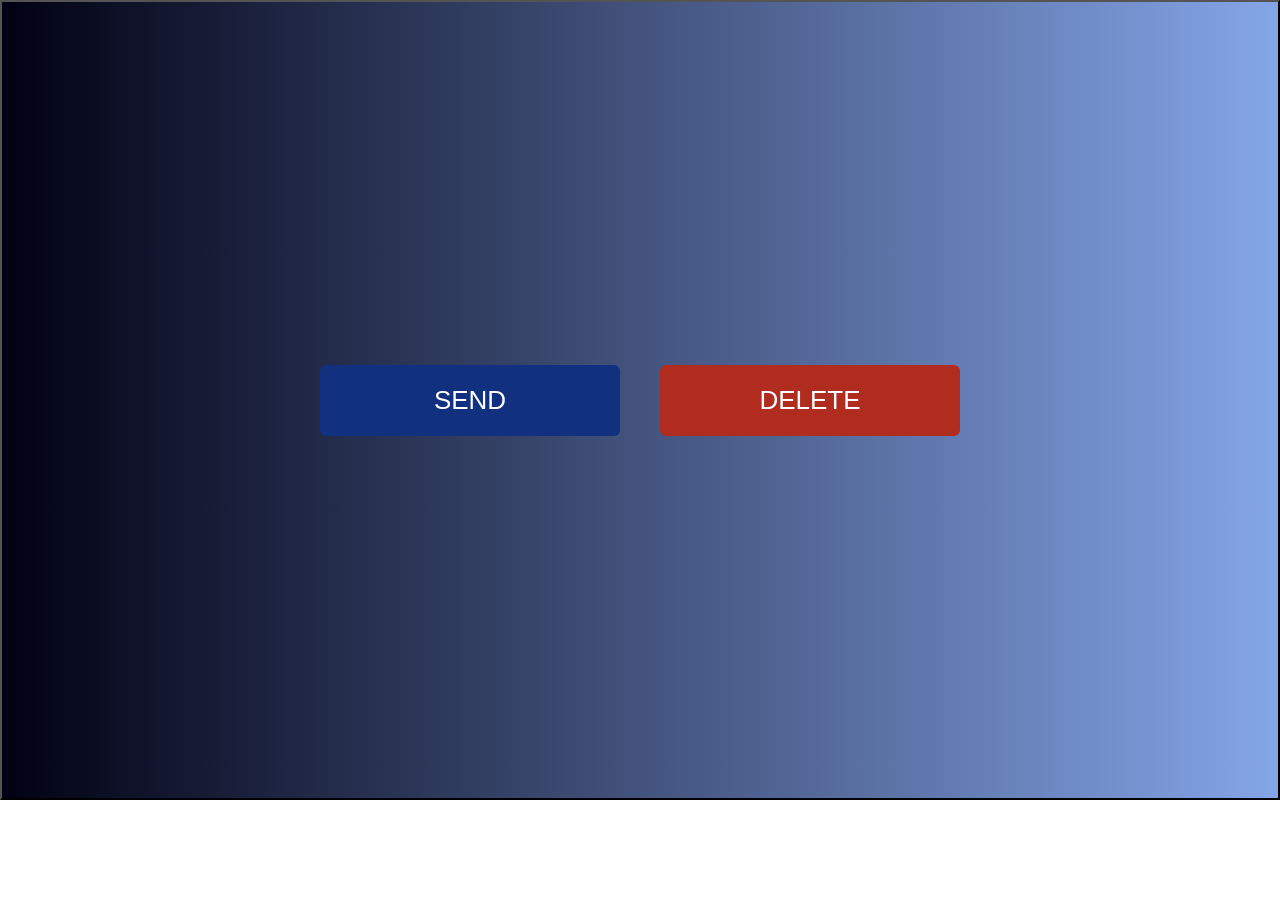
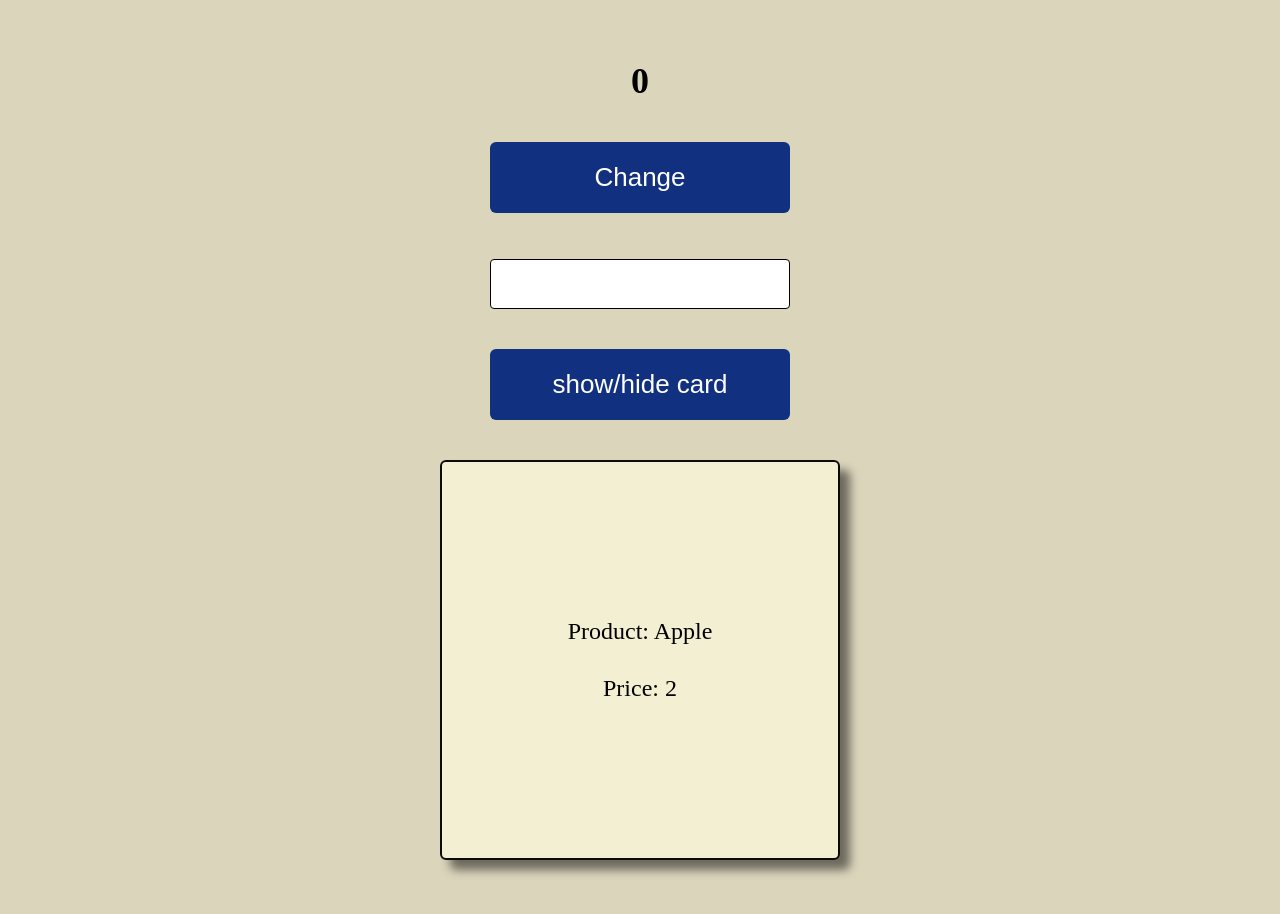
Before and after one commit to AnnMoiseieva/55-react-ts, a React (Vite) app: page / in a window 1280 px wide. Shown: the top 914 px of the page. Before the commit the page ends 800 px from the top, so only its background shows below. Built offline with nearby package versions, Linux system fonts and the light colour scheme.

Commit message:
add Lesson 11 dd 01.04.2025, topic - useEffect

```diff
--- a/src/App.tsx
+++ b/src/App.tsx
@@ -10,6 +10,7 @@
 // import Lesson08 from "./lessons/Lesson08/Lesson08";
 // import Lesson09 from "./lessons/Lesson09/Lesson09";
 // import Lesson10 from "./lessons/Lesson10/Lesson10";
+import Lesson11 from "./lessons/Lesson11/Lesson11";
 
 
 // Homeworks imports:
@@ -17,7 +18,7 @@
 // import Homework07 from "./homeworks/Homework07/Homework07";
 // import Homework08 from "./homeworks/Homework08/Homework08";
 // import Homework09 from "./homeworks/Homework09/Homework09";
-import Homework10 from "./homeworks/Homework10/Homework10";
+// import Homework10 from "./homeworks/Homework10/Homework10";
 
 // Consultations imports:
 // import Consultation04 from "./consultations/Consultation04/Consultation04";
@@ -33,12 +34,13 @@
       {/* <Lesson08 /> */}
       {/* <Lesson09 /> */}
       {/* <Lesson10 /> */}
+      <Lesson11 />
 
       {/* <Homework06 /> */}
       {/* <Homework07 /> */}
       {/* <Homework08 /> */}
       {/* <Homework09 /> */}
-      <Homework10/>
+      {/* <Homework10/> */}
 
       {/* <Consultation04 /> */}
     </>
--- a/src/components/Product/Product.tsx
+++ b/src/components/Product/Product.tsx
@@ -1,7 +1,15 @@
 import { ProductCardProps } from "./types";
 import "./styles.css";
+import { useEffect } from "react";
 
 function ProductCard({ productName, productPrice }: ProductCardProps) {
+  //Unmounting - выполняем действие при размонтировании компонента Product
+  useEffect(() => {
+    return () => {
+      console.log("Component will unmount");
+    };
+  }, []);
+
   return (
     <div className="product-card-container">
       <div>Product: {productName}</div>
--- /dev/null
+++ b/src/lessons/Lesson11/Lesson11.tsx
@@ -0,0 +1,67 @@
+import { ChangeEvent, useEffect, useState } from "react";
+import Button from "../../components/Button/Button";
+import Input from "../../components/Input/Input";
+import { Lesson11Container, Result } from "./styles";
+import Product from "../../components/Product/Product";
+
+function Lesson11() {
+  //state для хранения значение count
+  const [count, setCount] = useState<number>(0);
+  //state для отслеживания первого рендера
+  const [isFirstRender, setIsFirstRender] = useState<boolean>(true);
+  //state для контроля поля
+  const [exampleValue, setExampleValue] = useState<string>("");
+  //state для переключения видимости карточки продукта
+  const [showCard, setShowCard] = useState<boolean>(true);
+
+  const changeExampleValue = (event: ChangeEvent<HTMLInputElement>) =>
+        setExampleValue(event.target.value);
+
+    const showHideCard = () => {
+        setShowCard((prevValue)=>!prevValue)
+    }
+
+  // let count = 0;
+  console.log("Render");
+
+  //Mounting - пример использования useEffect, для выполнение действия при
+  // первом рендере компонента
+  //   useEffect(() => {
+  //     console.log("Mounting(first render)");
+  //   }, []);
+
+  useEffect(() => {
+    setIsFirstRender(false);
+  }, []);
+  //Update - пример использования useEffect, для выполнение действия при
+  // изменении компонента компонента
+  useEffect(() => {
+    if (!isFirstRender) {
+      console.log("(change state count)");
+    }
+  }, [count]);
+
+  useEffect(() => {
+    console.log("input value changed"); // homework* - change state for counter
+  }, [exampleValue]);
+
+  return (
+    <Lesson11Container>
+      <Result>{count}</Result>
+      <Button
+        name="Change"
+        onClick={() => {
+          setCount(+10);
+        }}
+      />
+      <Input
+        name="example"
+        value={exampleValue}
+        onChange={changeExampleValue}
+      />
+      <Button name="show/hide card" onClick={showHideCard} />
+      {showCard && <Product productName="Apple" productPrice={2} />}
+    </Lesson11Container>
+  );
+}
+export default Lesson11;
--- /dev/null
+++ b/src/lessons/Lesson11/styles.ts
@@ -0,0 +1,16 @@
+import styled from "@emotion/styled";
+
+export const Lesson11Container = styled.div`
+  display: flex;
+  flex-direction: column;
+  align-items: center;
+  gap: 40px;
+  flex: 1;
+  padding: 60px;
+  background-color: rgb(219, 213, 188);
+`;
+
+export const Result = styled.div`
+font-size: 36px;
+font-weight: bold;
+`
```
